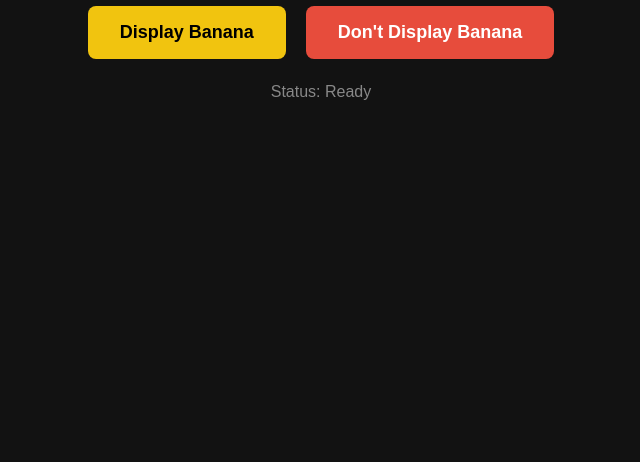
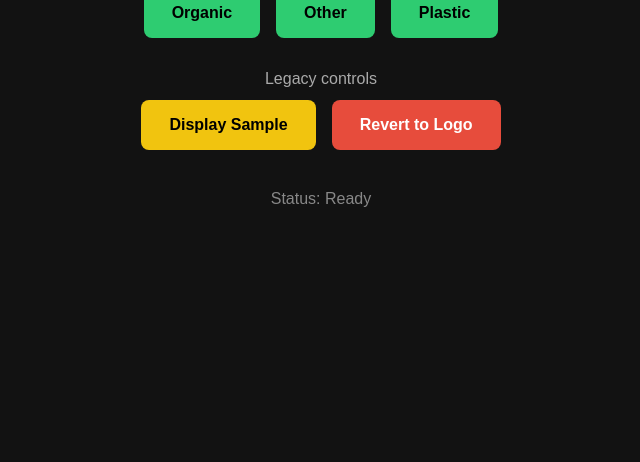
Before and after one commit to roboticsdojo/rdj2026-gamefield-screen, a plain HTML site: page web_pi_bridge/web_pi_bridge/templates/index.html in a window 1280 px wide. Shown: the part 386-848 px from the top of the page, without its empty margins (319-959 px from the left). Before the commit the page ends 800 px from the top, so only its background shows below. Drawn offline with Linux system fonts and the light colour scheme.

Commit message:
add more buttons for display

```diff
--- a/web_pi_bridge/package.xml
+++ b/web_pi_bridge/package.xml
@@ -9,6 +9,7 @@
 
   <depend>rclpy</depend>
   <depend>std_msgs</depend>
+  <depend>screen_interfaces</depend>
 
   <test_depend>ament_copyright</test_depend>
   <test_depend>ament_flake8</test_depend>
--- a/web_pi_bridge/web_pi_bridge/templates/index.html
+++ b/web_pi_bridge/web_pi_bridge/templates/index.html
@@ -11,15 +11,20 @@
             flex-direction: column;
             align-items: center;
             justify-content: center;
-            height: 100vh;
+            min-height: 100vh;
             background-color: #121212;
             color: #ffffff;
             margin: 0;
+            gap: 32px;
+            padding: 24px;
         }
-        .btn-container { display: flex; gap: 20px; }
+        h1 { margin-bottom: 0; }
+        h2 { margin: 0; font-size: 16px; color: #aaa; font-weight: normal; }
+        .section { display: flex; flex-direction: column; align-items: center; gap: 12px; }
+        .btn-container { display: flex; gap: 16px; flex-wrap: wrap; justify-content: center; }
         button {
-            padding: 16px 32px;
-            font-size: 18px;
+            padding: 16px 28px;
+            font-size: 16px;
             font-weight: bold;
             border: none;
             border-radius: 8px;
@@ -29,15 +34,30 @@
         button:active { transform: scale(0.95); }
         .btn-show { background-color: #f1c40f; color: #000; }
         .btn-hide { background-color: #e74c3c; color: #fff; }
-        #status { margin-top: 24px; font-size: 16px; color: #888; }
+        .btn-class { background-color: #2ecc71; color: #000; }
+        #status { margin-top: 8px; font-size: 16px; color: #888; text-align: center; }
     </style>
 </head>
 <body>
     <h1>Pi Framebuffer Display Control</h1>
-    <div class="btn-container">
-        <button class="btn-show" onclick="sendDisplayCommand(true)">Display Banana</button>
-        <button class="btn-hide" onclick="sendDisplayCommand(false)">Don't Display Banana</button>
+
+    <div class="section">
+        <h2>Show random image from category</h2>
+        <div class="btn-container">
+            <button class="btn-class" onclick="sendClassCommand('organic')">Organic</button>
+            <button class="btn-class" onclick="sendClassCommand('other')">Other</button>
+            <button class="btn-class" onclick="sendClassCommand('plastic')">Plastic</button>
+        </div>
     </div>
+
+    <div class="section">
+        <h2>Legacy controls</h2>
+        <div class="btn-container">
+            <button class="btn-show" onclick="sendDisplayCommand(true)">Display Sample</button>
+            <button class="btn-hide" onclick="sendDisplayCommand(false)">Revert to Logo</button>
+        </div>
+    </div>
+
     <div id="status">Status: Ready</div>
 
     <script>
@@ -56,6 +76,22 @@
                 statusDiv.innerText = `Error connecting to web bridge`;
             }
         }
+
+        async function sendClassCommand(category) {
+            const statusDiv = document.getElementById('status');
+            statusDiv.innerText = `Requesting '${category}' image...`;
+            try {
+                const response = await fetch('/api/set_display_class', {
+                    method: 'POST',
+                    headers: { 'Content-Type': 'application/json' },
+                    body: JSON.stringify({ category: category })
+                });
+                const data = await response.json();
+                statusDiv.innerText = `Result: ${data.message}`;
+            } catch (err) {
+                statusDiv.innerText = `Error connecting to web bridge`;
+            }
+        }
     </script>
 </body>
 </html>
```
Also changed, not shown: 1 other file.
